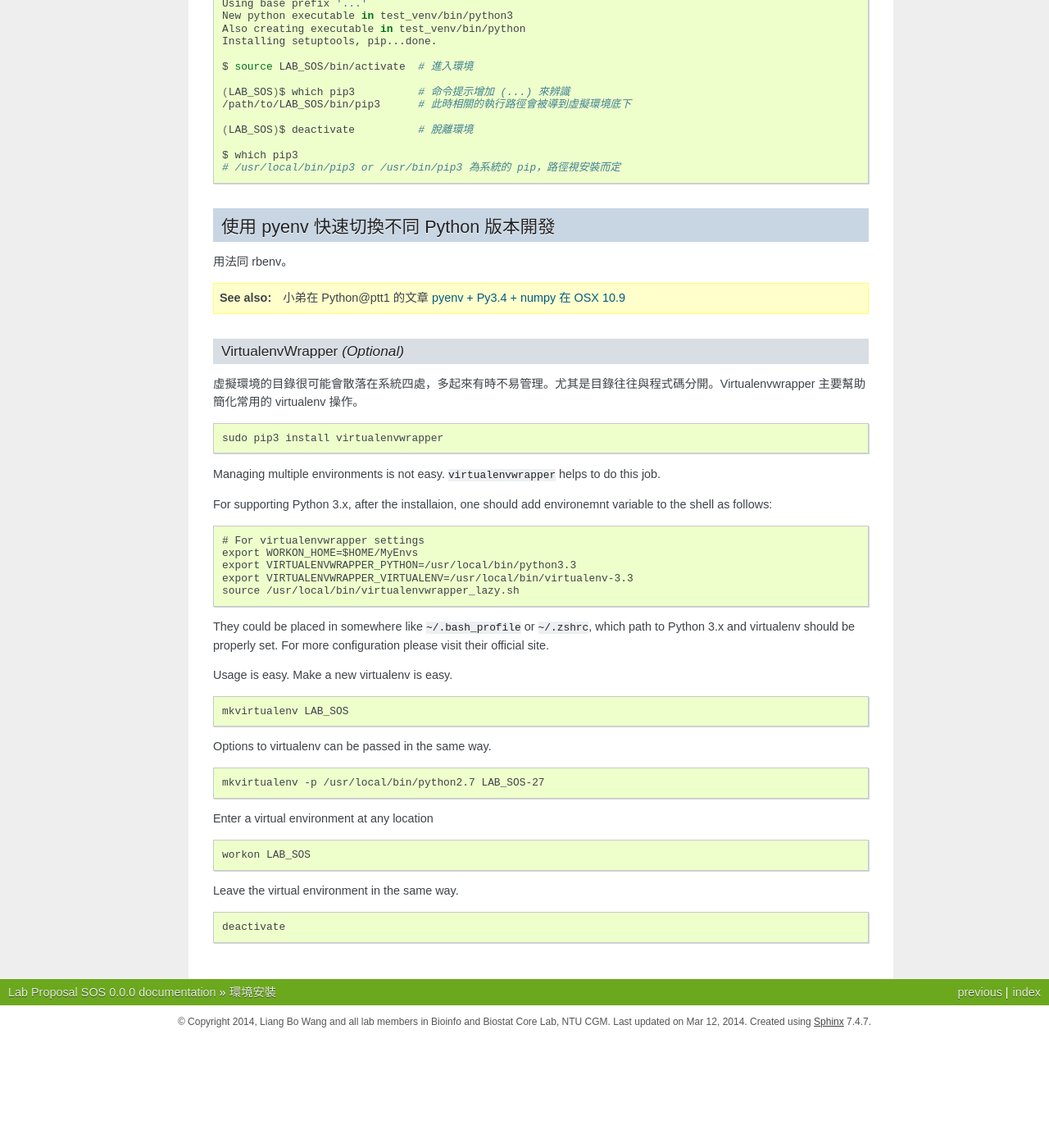
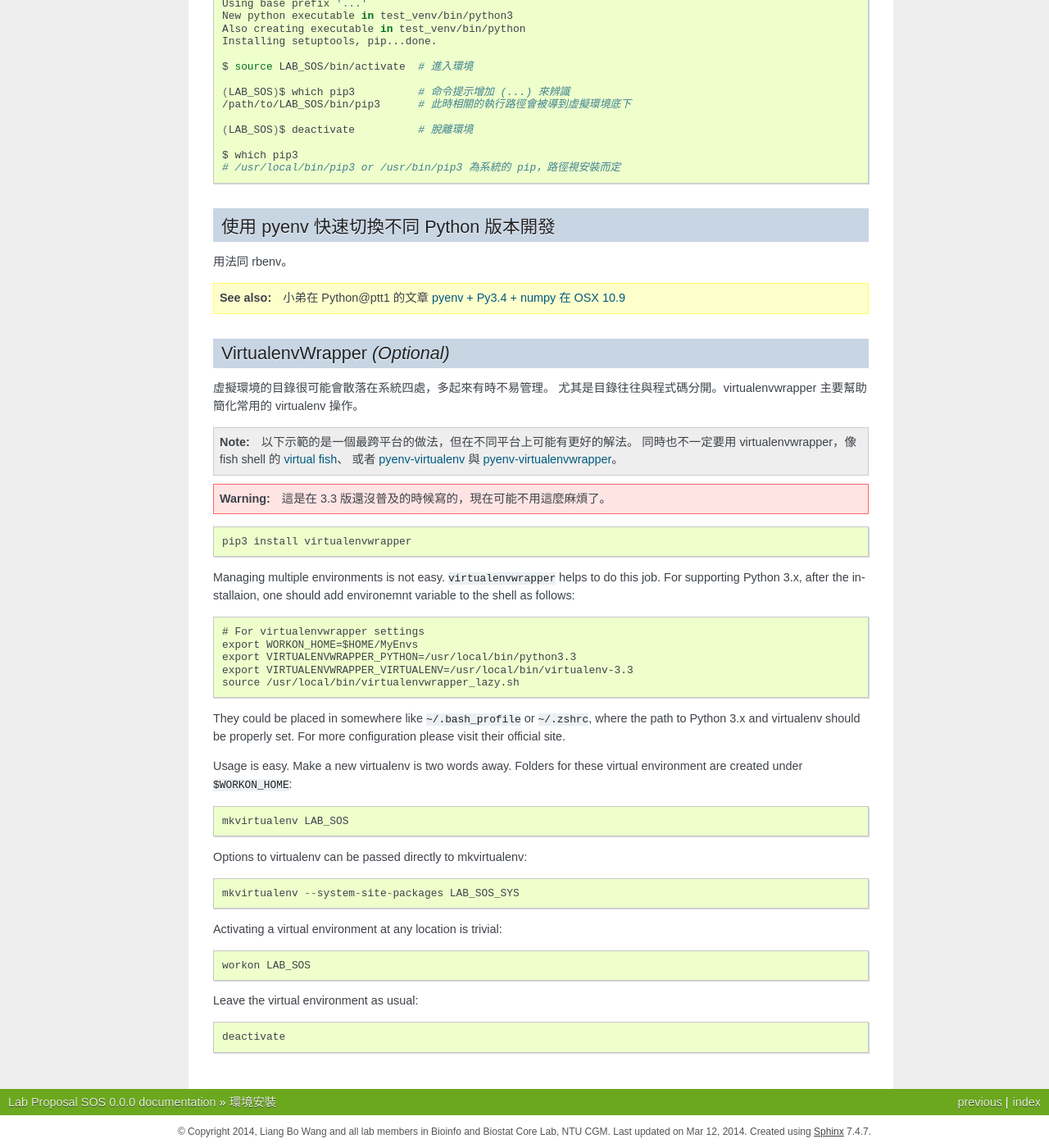
Before and after one commit to ccwang002/lab-proposal-sos, a Sphinx documentation site: the page built from docs/install.rst, in a window 1280 px wide and 1400 px high, scrolled down 1390 px. Shown: the whole window at 82% size. Built offline with Sphinx 7.4.7, drawn with Linux system fonts in a browser that asks for light colours; before the commit the page ends 2656 px from its top, so only the background shows below that.

Commit message:
update instruction for virtualenvwrapper

```diff
--- a/docs/install.rst
+++ b/docs/install.rst
@@ -96,16 +96,27 @@ Virtualenv 使用方式
 __ http://www.ptt.cc/bbs/Python/M.1390807436.A.7F7.html
 
 VirtualenvWrapper *(Optional)*
-------------------------------
+==============================
 
-虛擬環境的目錄很可能會散落在系統四處，多起來有時不易管理。尤其是目錄往往與程式碼分開。Virtualenvwrapper 主要幫助簡化常用的 virtualenv 操作。
+虛擬環境的目錄很可能會散落在系統四處，多起來有時不易管理。
+尤其是目錄往往與程式碼分開。virtualenvwrapper 主要幫助簡化常用的 virtualenv 操作。
+
+.. note:: 以下示範的是一個最跨平台的做法，但在不同平台上可能有更好的解法。
+          同時也不一定要用 virtualenvwrapper，像 fish shell 的 `virtual fish`_、
+          或者 `pyenv-virtualenv`_ 與 `pyenv-virtualenvwrapper`_。
+
+.. _`virtual fish`: https://github.com/adambrenecki/virtualfish
+.. _`pyenv-virtualenv`: https://github.com/yyuu/pyenv-virtualenv
+.. _`pyenv-virtualenvwrapper`: https://github.com/yyuu/pyenv-virtualenvwrapper
+
+
+.. warning:: 這是在 3.3 版還沒普及的時候寫的，現在可能不用這麼麻煩了。
 
 .. code-block:: bash
 
-    sudo pip3 install virtualenvwrapper
+    pip3 install virtualenvwrapper
 
 Managing multiple environments is not easy. ``virtualenvwrapper`` helps to do this job.
-
 For supporting Python 3.x, after the installaion, one should add environemnt variable to the shell as follows::
 
     # For virtualenvwrapper settings
@@ -114,28 +125,23 @@ For supporting Python 3.x, after the installaion, one should add environemnt var
     export VIRTUALENVWRAPPER_VIRTUALENV=/usr/local/bin/virtualenv-3.3
     source /usr/local/bin/virtualenvwrapper_lazy.sh
 
-They could be placed in somewhere like ``~/.bash_profile`` or ``~/.zshrc``, which path to Python 3.x and virtualenv should be properly set. For more configuration please visit their official site.
+They could be placed in somewhere like ``~/.bash_profile`` or ``~/.zshrc``,
+where the path to Python 3.x and virtualenv should be properly set.
+For more configuration please visit their official site.
 
-Usage is easy. Make a new virtualenv is easy.
-
-.. code-block:: bash
+Usage is easy. Make a new virtualenv is two words away.
+Folders for these virtual environment are created under  ``$WORKON_HOME``::
 
     mkvirtualenv LAB_SOS
 
-Options to virtualenv can be passed in the same way.
+Options to virtualenv can be passed directly to mkvirtualenv::
 
-.. code-block:: bash
+    mkvirtualenv --system-site-packages LAB_SOS_SYS
 
-    mkvirtualenv -p /usr/local/bin/python2.7 LAB_SOS-27
-
-Enter a virtual environment at any location
-
-.. code-block:: bash
+Activating a virtual environment at any location is trivial::
 
     workon LAB_SOS
 
-Leave the virtual environment in the same way.
-
-.. code-block:: bash
+Leave the virtual environment as usual::
 
     deactivate
```
